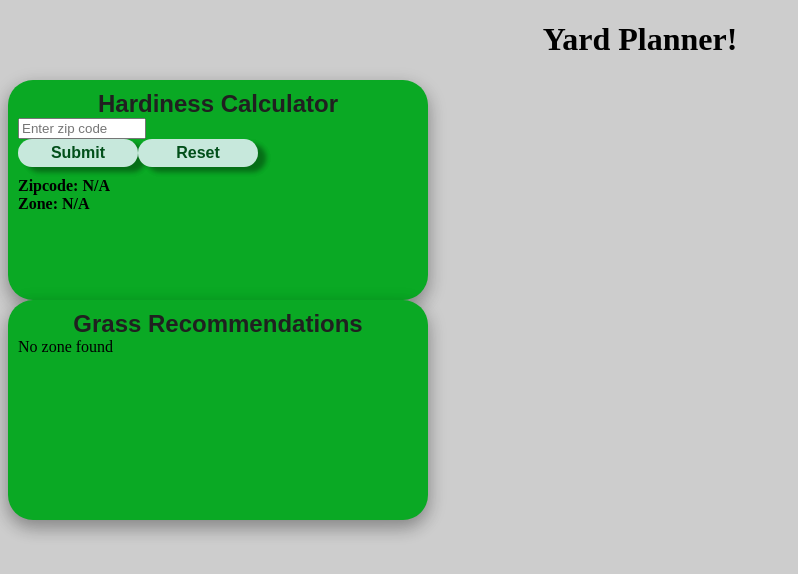
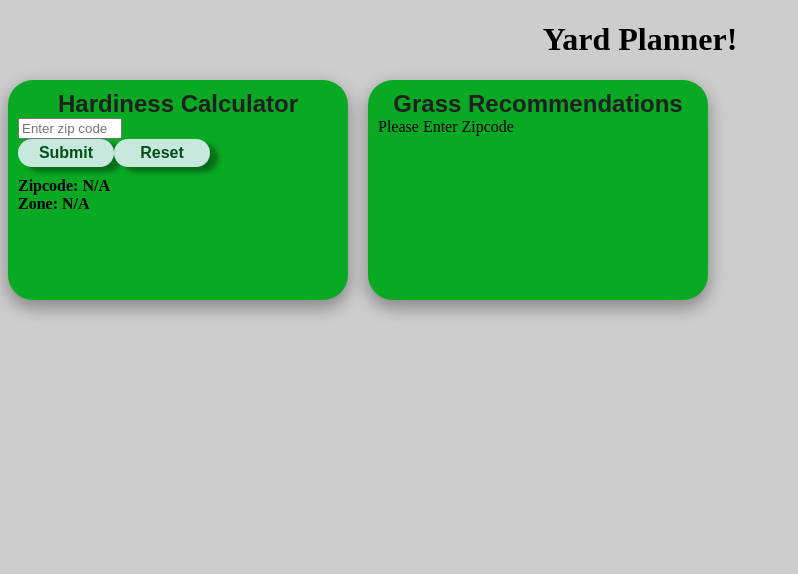
Before and after one commit to drewbrownie21/yard-planner, a React (Vite) app: page / in a window 1280 px wide. Shown: the top 574 px of the page, without its empty margins (0-798 px from the left). Built offline with nearby package versions, Linux system fonts and the light colour scheme.

Commit message:
Upgrades to grass type section

```diff
--- a/grassTypes.ts
+++ b/grassTypes.ts
@@ -58,5 +58,5 @@ export default function grabZone(zone: string) {
       return grassTypesMap[zone];
     }
   }
-  return "No zone found";
+  return [];
 }
--- a/src/App.css
+++ /dev/null
@@ -1,3 +0,0 @@
-body {
-  background-color: rgb(205, 205, 205);
-}
--- /dev/null
+++ b/src/App.module.css
@@ -0,0 +1,9 @@
+body {
+  background-color: rgb(205, 205, 205);
+}
+
+.main {
+  display: flex;
+  flex-direction: row;
+  gap: 40px;
+}
--- a/src/App.tsx
+++ b/src/App.tsx
@@ -1,7 +1,7 @@
 import { Grass } from "./Grass/Grass";
 import { Haridness } from "./Hardiness/Hardiness";
 import { Header } from "./components/Header/Header";
-import "./App.css";
+import styles from "./App.module.css";
 import { useState } from "react";
 
 function App() {
@@ -10,8 +10,10 @@ function App() {
   return (
     <main>
       <Header />
-      <Haridness setZone={setZone} zone={zone} />
-      <Grass zone={zone} />
+      <section className={styles.main}>
+        <Haridness setZone={setZone} zone={zone} />
+        <Grass zone={zone} />
+      </section>
     </main>
   );
 }
--- a/src/Grass/Grass.tsx
+++ b/src/Grass/Grass.tsx
@@ -3,9 +3,16 @@ import grassTypes from "../../grassTypes";
 
 export function Grass(zone: { zone: string }) {
   console.log(grassTypes(zone.zone));
+  let grassTypesArray = grassTypes(zone.zone);
   return (
     <section className="grass">
-      <Tile title={"Grass Recommendations"}>{grassTypes(zone.zone)}</Tile>
+      <Tile title={"Grass Recommendations"}>
+        {grassTypes(zone.zone).length === 0
+          ? "Please Enter Zipcode"
+          : grassTypesArray.map((grassType, index) => (
+              <ul key={index}>• {grassType}</ul>
+            ))}
+      </Tile>
     </section>
   );
 }
```
